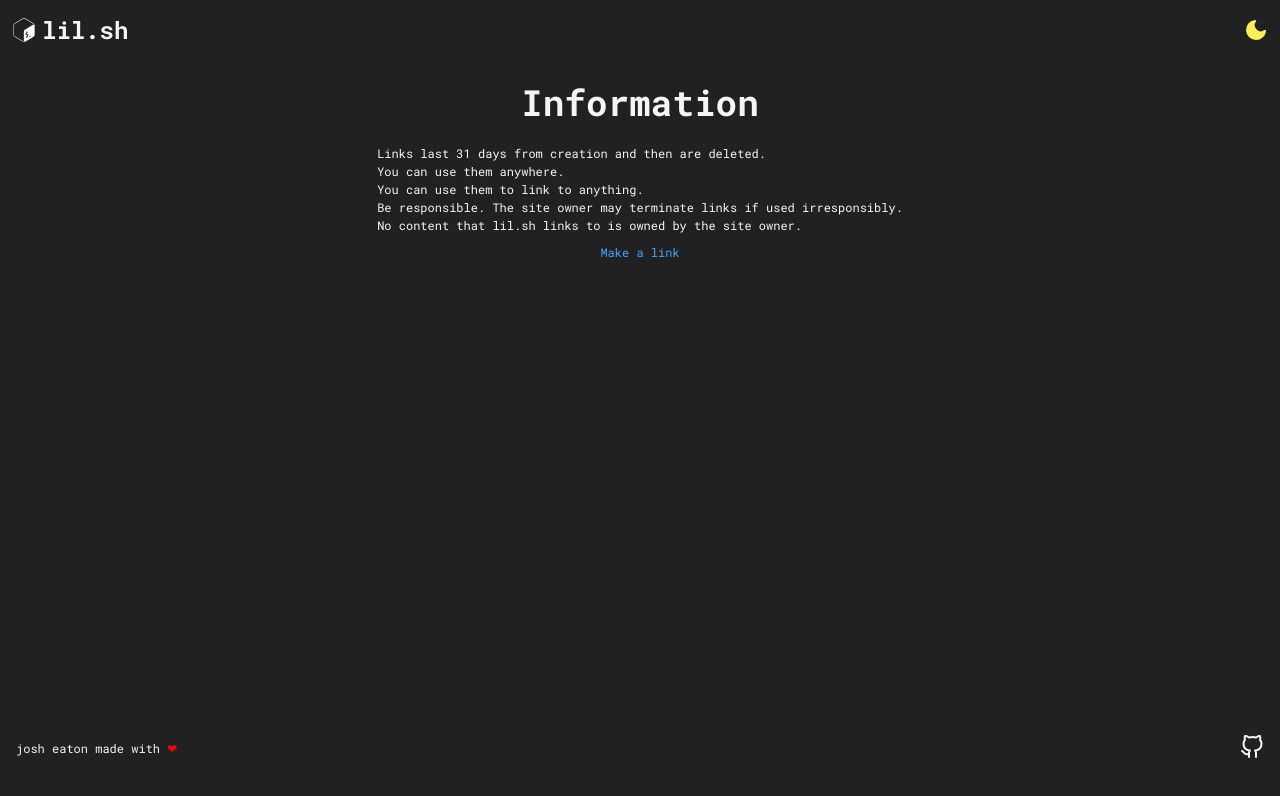
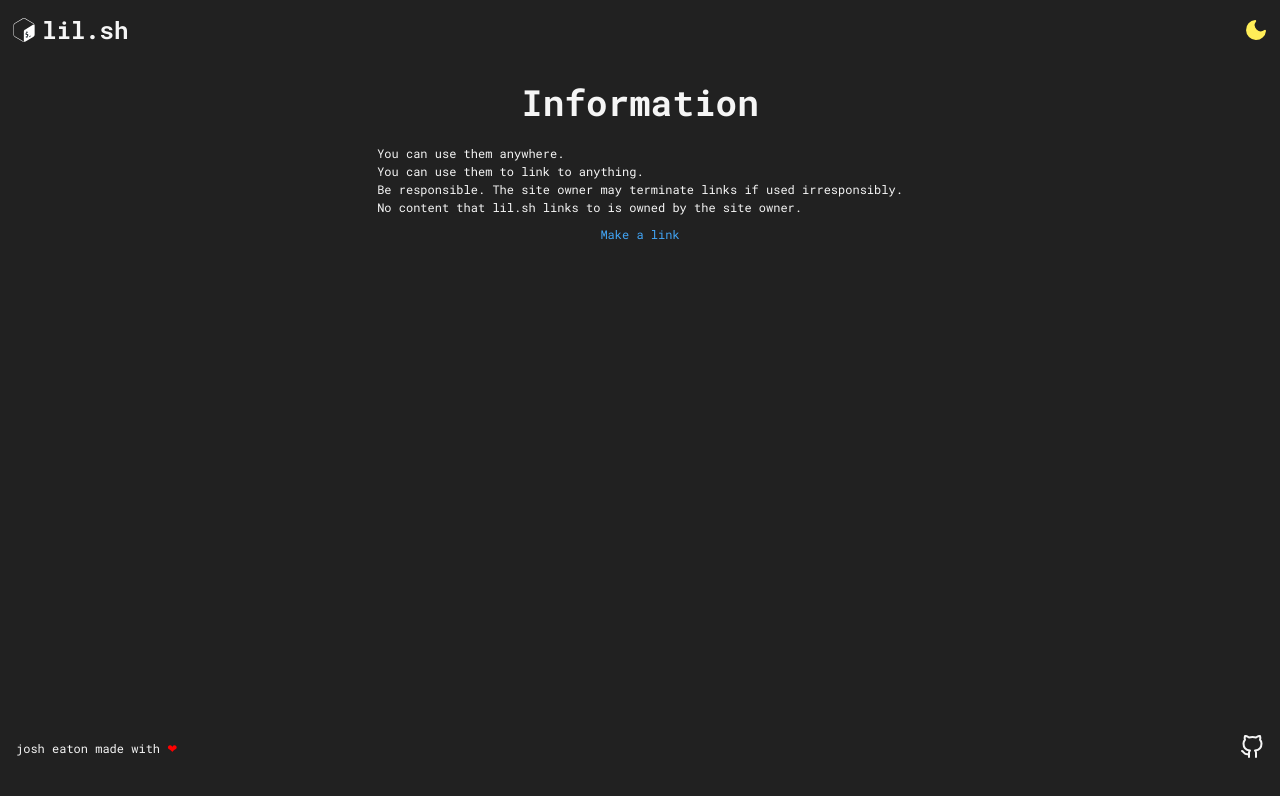
Before and after one commit to Beartime234/lil.sh, a React app in the folder frontend/: page /info in a window 1280 px wide. Shown: the top 796 px of the page. Built offline with nearby package versions, Linux system fonts and the light colour scheme.

Commit message:
Updating information page to reflect increase in link length

```diff
--- a/frontend/src/pages/InfoPage.js
+++ b/frontend/src/pages/InfoPage.js
@@ -54,7 +54,6 @@
     <div css={[ErrorPageStyle(isLight)]}>
       <h1>Information</h1>
       <ul>
-        <li>Links last 31 days from creation and then are deleted.</li>
         <li>You can use them anywhere.</li>
         <li>You can use them to link to anything.</li>
         <li>Be responsible. The site owner may terminate links if used irresponsibly.</li>
```
